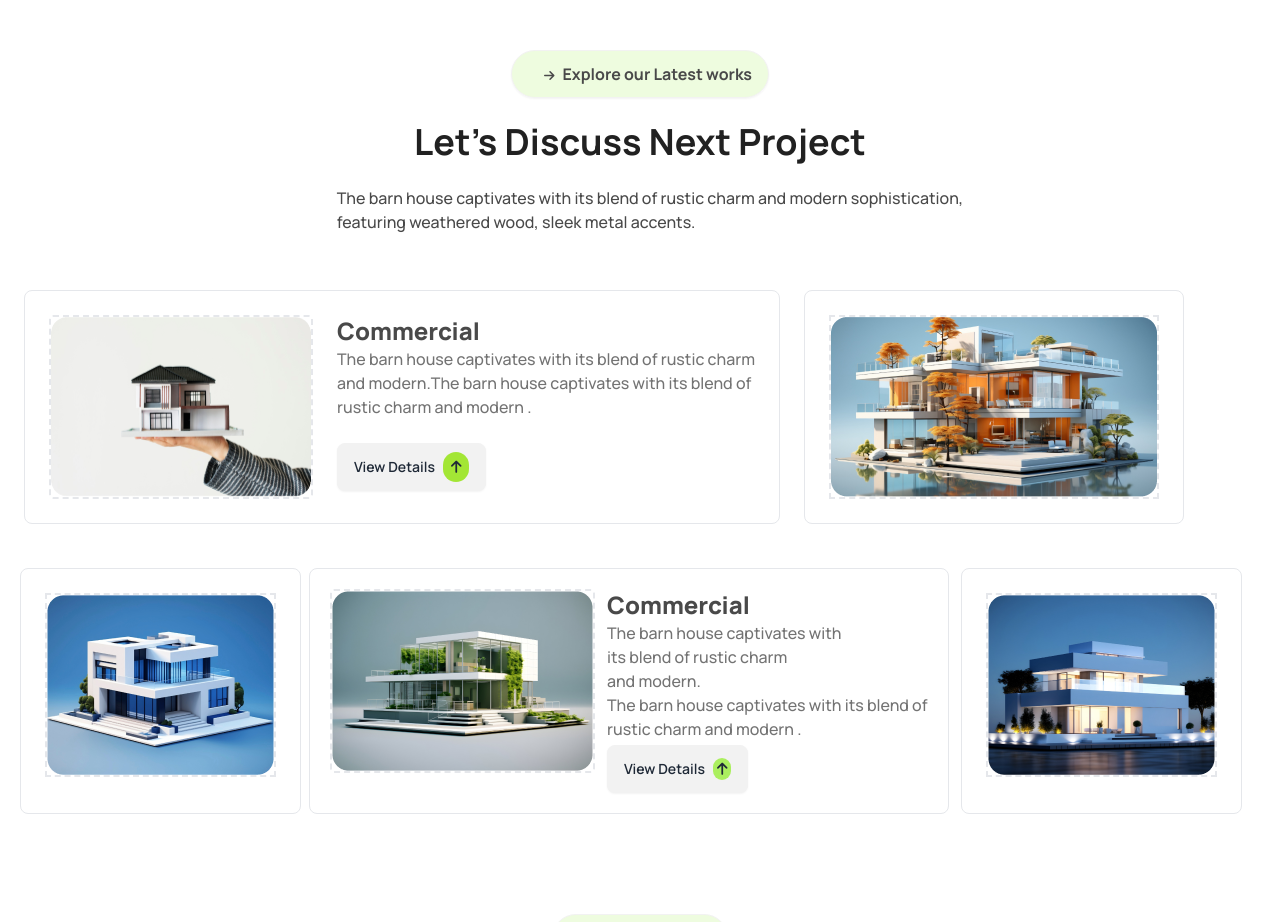
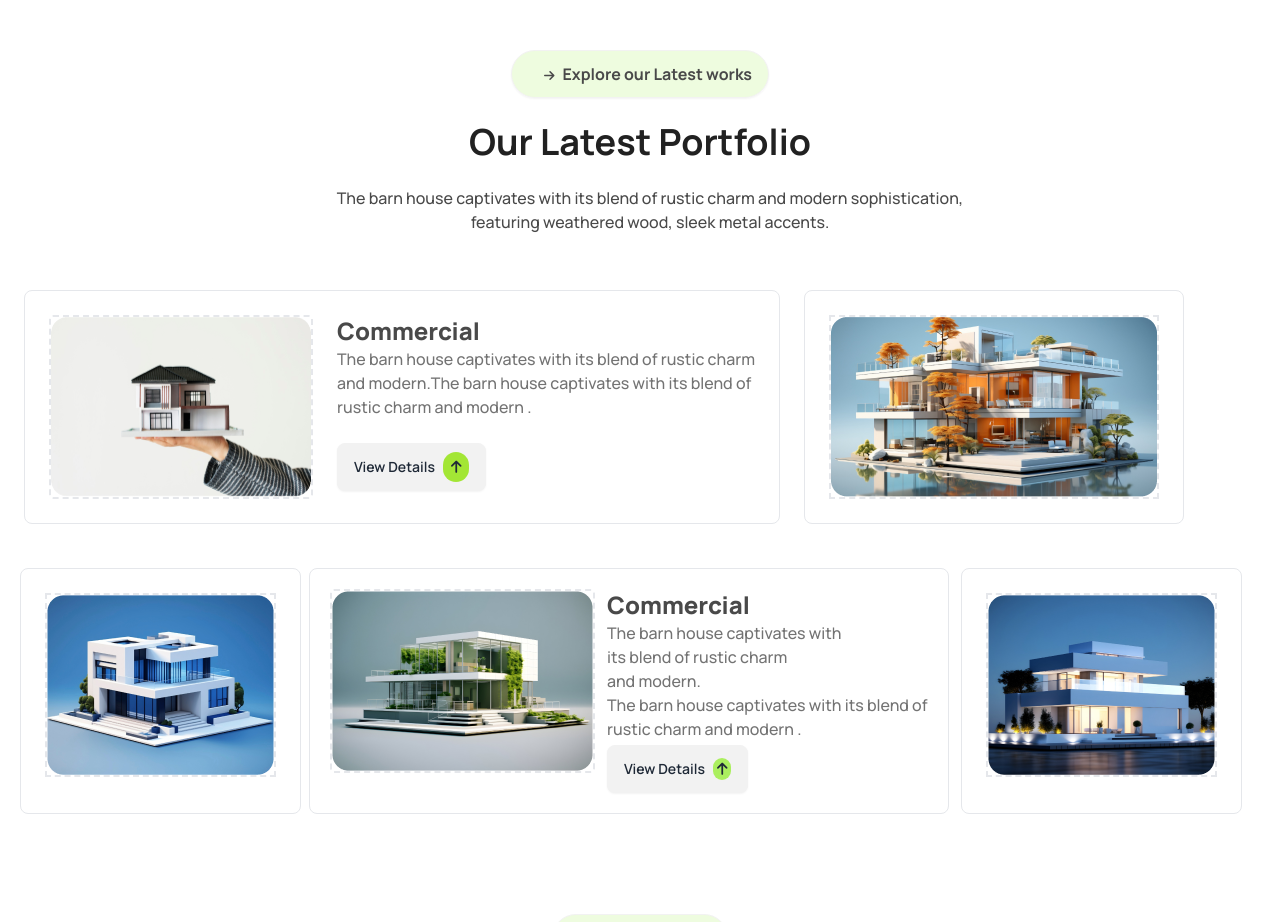
Before and after one commit to rahimariya19/Assignment-03, a plain HTML site: page index.html in a window 1280 px wide. Shown: the part 2080-3002 px from the top of the page. Drawn offline with nearby package versions, Linux system fonts and the light colour scheme.

Commit message:
added all section

```diff
--- a/index.html
+++ b/index.html
@@ -95,7 +95,7 @@
 
             <div  class="text-center">
                 <h2 class="text-[#212121] text-4xl md:5xl lg:text-6xl font-extrabold mt-6">A barn house of this design has a <br> striking appearance</h2>
-                <p class="text-sm mt-6">The barn house captivates with its blend of rustic charm and modern sophistication, featuring weathered wood, sleek metal <br> accents, and large windows that flood the space with natural light.</p>
+                <p class="text-sm mt-6 text-center">The barn house captivates with its blend of rustic charm and modern sophistication, featuring weathered wood, sleek metal <br> accents, and large windows that flood the space with natural light.</p>
                 <button class="btn mt-8 bg-[#ABEF5F80] rounded-full">View Details <span><i class="fa-solid fa-arrow-up p-2 bg-[#ABEF5F] rounded-full text-black "></i></span> </button>
             </div>
            </section>
@@ -237,8 +237,8 @@
      <section class="container mx-auto">
       <div class="flex flex-col justify-center items-center mb-8">
         <button class="btn text-base text-[#494949] bg-[#ABEF5F33] font-bold	rounded-full mt-20"><span><i class="fa-solid fa-arrow-right text-xs font-semibold  ml-4"></i></span> Explore our Latest works</button>
-        <h2 class="text-2xl m-6 lg:text-4xl	font-bold	text-[#212121] mt-6">Let’s Discuss Next Project</h2>
-        <p class="ml-5 lg:text-base text-[#494949]	font-medium">The barn house captivates with its blend of rustic charm and modern sophistication, <br> featuring weathered wood, sleek metal accents.</p>
+        <h2 class="text-2xl m-6 lg:text-4xl	font-bold	text-[#212121] mt-6">Our Latest Portfolio</h2>
+        <p class="ml-5 lg:text-base text-[#494949]	font-medium text-center">The barn house captivates with its blend of rustic charm and modern sophistication, <br> featuring weathered wood, sleek metal accents.</p>
       </div>
 
       <!-- 1sr row -->
```
